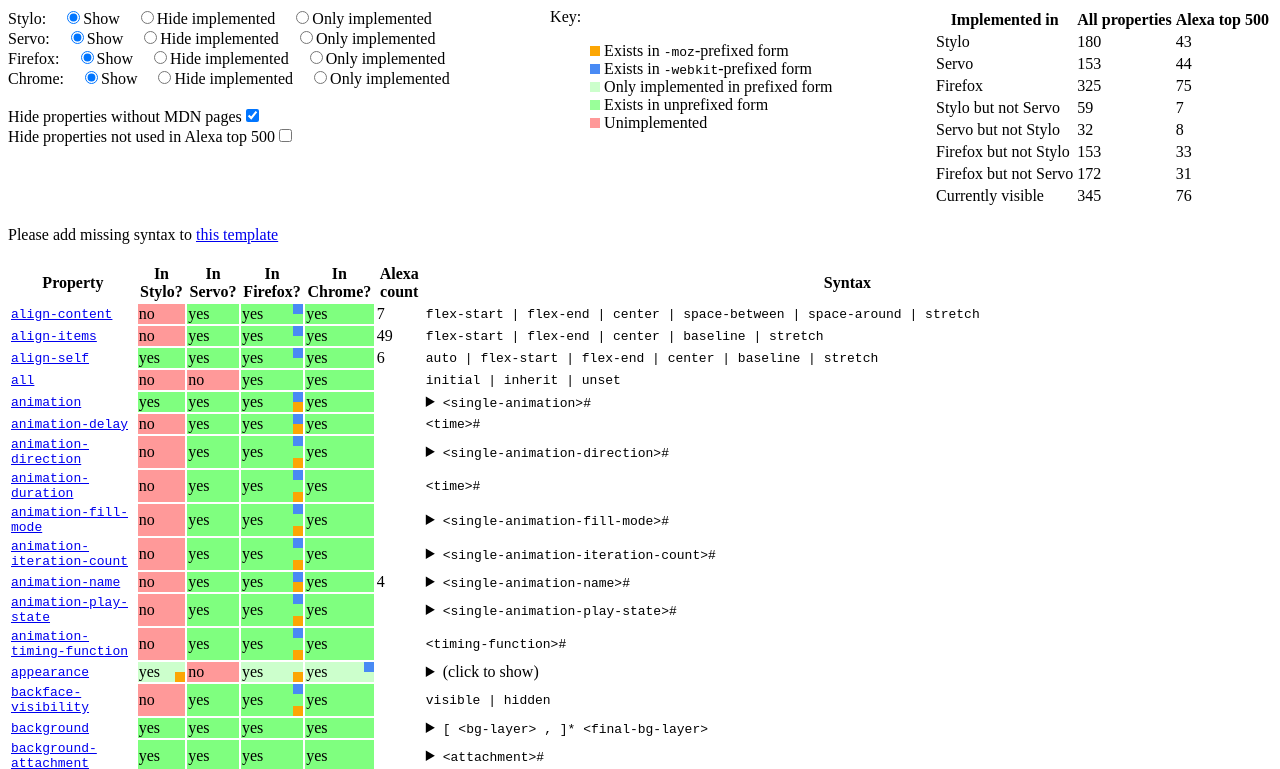
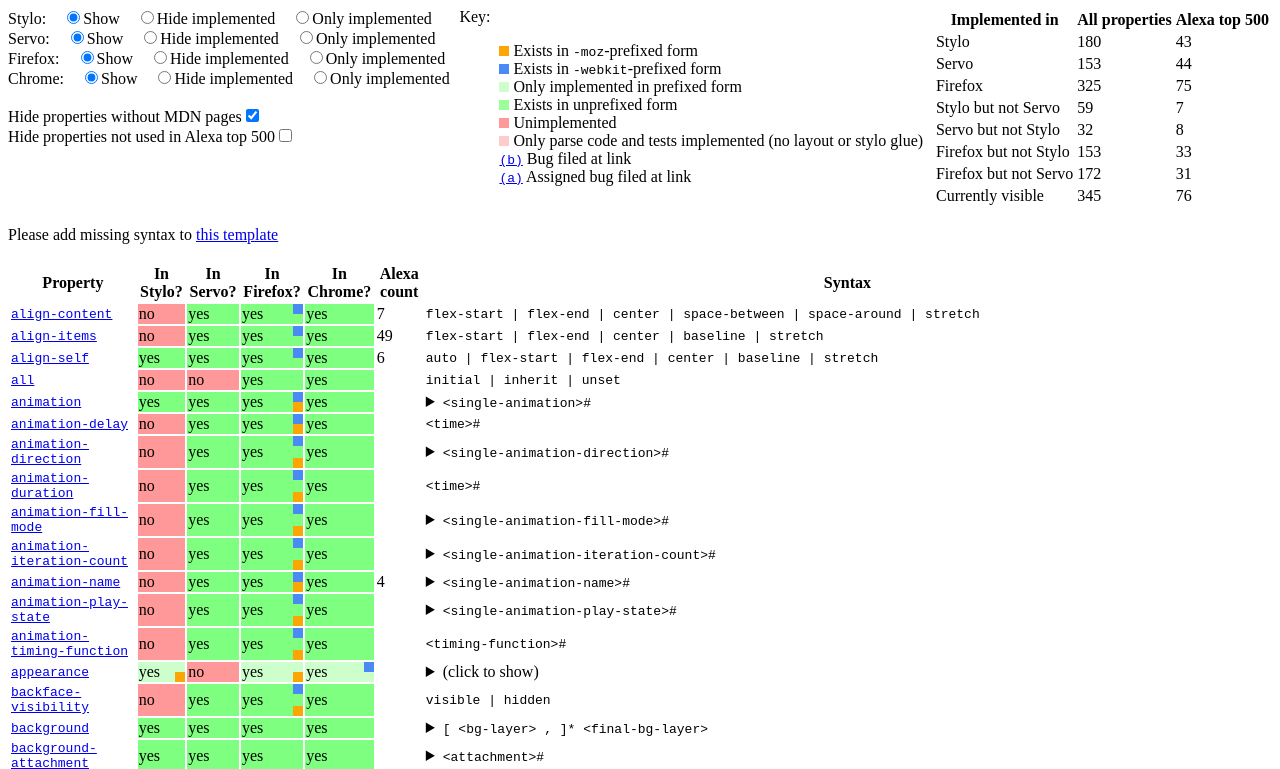
Before and after one commit to Manishearth/css-properties-list, a plain HTML site: page index.html in a window 1280 px wide. Shown: the top 769 px of the page. Drawn offline with Linux system fonts and the light colour scheme.

Commit message:
add bug tracking

```diff
--- a/index.html
+++ b/index.html
@@ -28,6 +28,20 @@ const ALEXA_COUNT = {"writing-mode": 1, "word-spacing": 9, "will-change": 8, "wi
 
 const INITIAL_PROPS = new Set([...FIREFOX, ...CHROME, ...Object.getOwnPropertyNames(VALUES), ...Object.getOwnPropertyNames(ALEXA_COUNT)]);
 
+const SERVO_BUGS = {
+    "text-stroke": ["https://github.com/servo/servo/issues/13849", true],
+    "text-emphasis-position": ["https://github.com/servo/servo/issues/13850", false],
+    "font-feature-settings": ["https://github.com/servo/servo/issues/13852", true],
+    "text-emphasis-style": ["https://github.com/servo/servo/issues/13853", true],
+    "scroll-snap-points-x": ["https://github.com/servo/servo/issues/13871", false],
+    "scroll-snap-points-y": ["https://github.com/servo/servo/issues/13871", false],
+};
+const STYLO_BUGS = Object.assign({
+    "column-rule-style": ["https://github.com/servo/servo/issues/13868", false],
+    "column-fill": ["https://github.com/servo/servo/issues/13871", true],
+}, SERVO_BUGS);
+
+const PARSE_PROPS = new Set([]);
 function displaySelector(selector, display) {
     for (let row of document.querySelectorAll(selector)) {
         row.style.display = display;
@@ -77,6 +91,9 @@ function hideRows() {
     }
     .no-cell {
         background-color: rgba(255, 0, 0, 0.4);
+    }
+    .no-cell.parse-only {
+        background-color: rgba(255, 0, 0, 0.2);
     }
     #topbox {
         display: flex;
@@ -150,6 +167,9 @@ function hideRows() {
             <li> <span style="background-color:rgba(0, 255, 0, 0.2)"></span> Only implemented in prefixed form</li>
             <li> <span style="background-color:rgba(0, 255, 0, 0.4)"></span> Exists in unprefixed form</li>
             <li> <span style="background-color: rgba(255, 0, 0, 0.4)"></span> Unimplemented</li>
+            <li> <span style="background-color: rgba(255, 0, 0, 0.2)"></span> Only parse code and tests implemented (no layout or stylo glue)</li>
+            <li> <code><a href="#">(b)</a></code> Bug filed at link</li>
+            <li> <code><a href="#">(a)</a></code> Assigned bug filed at link</li>
         </ul>
     </div>
     <table>
@@ -221,7 +241,7 @@ Please add missing syntax to <a href="https://developer.mozilla.org/en-US/docs/T
 
 
         row.appendChild(name_cell);
-        function addCell(set, prop, classname) {
+        function addCell(set, prop, classname, bugmap, parseset) {
             let has = false;
             let unprefixed = false;
             let moz = false;
@@ -241,6 +261,19 @@ Please add missing syntax to <a href="https://developer.mozilla.org/en-US/docs/T
             let cell = document.createElement('td');
             cell.innerHTML = has?"yes":"no";
             cell.className = has?"yes-cell":"no-cell";
+
+            if (parseset && parseset.has(prop)) {
+                cell.className += " parse-only";
+            }
+
+            if (bugmap && !has && prop in bugmap) {
+                let text = "(b)";
+                if (bugmap[prop][1]) {
+                    text = "(a)";
+                }
+                cell.innerHTML += ` <a href='${bugmap[prop][0]}'>${text}</a>`;
+            }
+
             if (webkit) {
                 cell.className += " webkit-prefixed";
             }
@@ -256,8 +289,8 @@ Please add missing syntax to <a href="https://developer.mozilla.org/en-US/docs/T
             row.appendChild(cell);
         }
 
-        addCell(STYLO, prop, "in-stylo");
-        addCell(SERVO, prop, "in-servo");
+        addCell(STYLO, prop, "in-stylo", STYLO_BUGS, PARSE_PROPS);
+        addCell(SERVO, prop, "in-servo", SERVO_BUGS, PARSE_PROPS);
         addCell(FIREFOX, prop, "in-firefox");
         addCell(CHROME, prop, "in-chrome");
 
```
